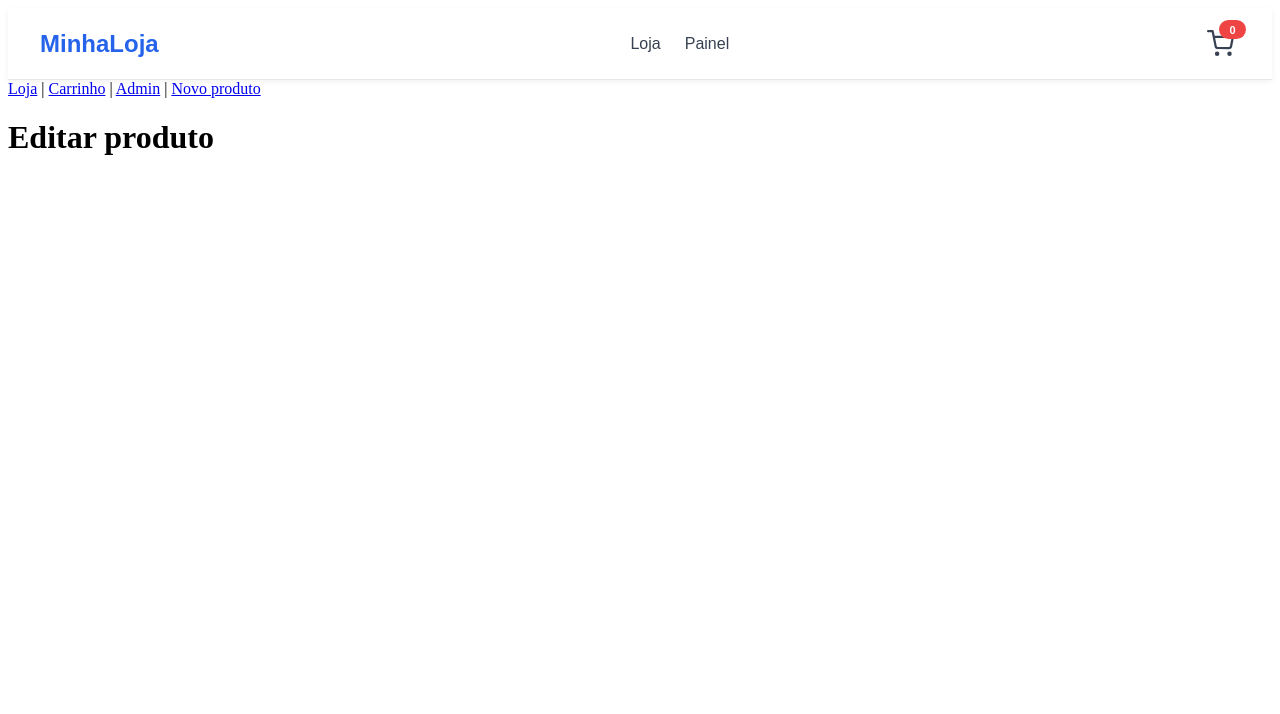
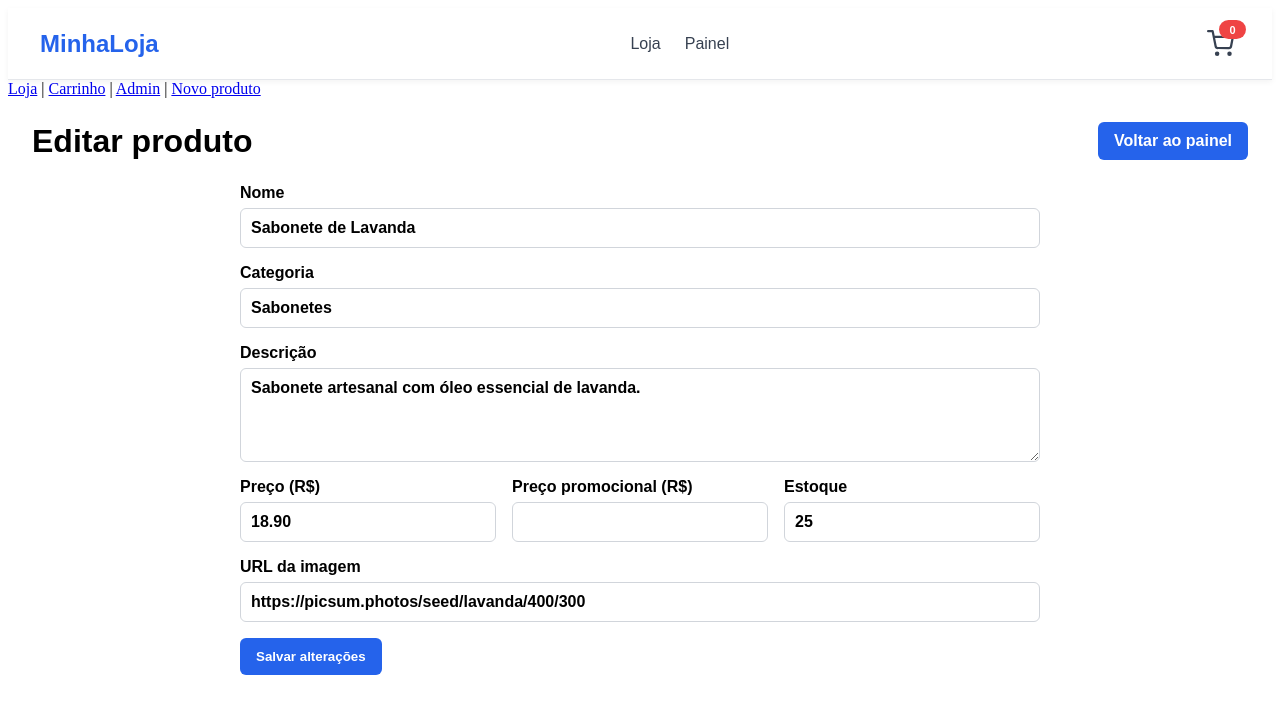
Before and after one commit to manoelamanciio/minhaloja, a React (Vite) app: page /admin/1/editar in a window 1280 px wide. Shown: the top 714 px of the page. Built offline with nearby package versions, Linux system fonts and the light colour scheme; data requests are answered from the project's data file.

Commit message:
Adiciona requisito funcional: editar produto e criterio de aceite: alterar o estoque para 0 o selo 'esgotado' aparecer na vitrine

```diff
--- a/src/App.jsx
+++ b/src/App.jsx
@@ -10,6 +10,7 @@ import Loja from './paginas/Loja';
 import Carrinho from './paginas/Carrinho';
 import Admin from './paginas/Admin';
 import NovoProduto from './paginas/Admin/NovoProduto';
+import EditarProduto from './paginas/Admin/EditarProduto';
 import MenuNavegacao from "./componentes/ProdutoCard/MenuNavegacao";
 import { useState } from "react";
 
@@ -129,10 +130,7 @@ export default function App() {
         <Route path="/admin/novo" element={<NovoProduto />} />
 
         {/* Edição de produto */}
-        <Route
-          path="/admin/:id/editar"
-          element={<PaginaProvisoria titulo="Editar produto" />}
-        />
+        <Route path="/admin/:id/editar" element={<EditarProduto />} />
 
         {/* Qualquer rota não definida */}
         <Route path="*" element={<NaoEncontrado />} />
--- /dev/null
+++ b/src/paginas/Admin/EditarProduto.jsx
@@ -0,0 +1,170 @@
+import { useEffect, useState } from "react";
+import { Link, useNavigate, useParams } from "react-router-dom";
+import "./estilos.css";
+
+const API_URL = "http://localhost:3000/products";
+
+function EditarProduto() {
+  const { id } = useParams();
+  const navigate = useNavigate();
+  const [formulario, setFormulario] = useState(null);
+  const [carregando, setCarregando] = useState(true);
+  const [salvando, setSalvando] = useState(false);
+  const [erro, setErro] = useState("");
+  const [tentativa, setTentativa] = useState(0);
+
+  useEffect(() => {
+    const controller = new AbortController();
+
+    async function buscarProduto() {
+      setCarregando(true);
+      setErro("");
+      try {
+        const resposta = await fetch(`${API_URL}/${id}`, {
+          signal: controller.signal,
+        });
+        if (!resposta.ok) throw new Error("Não foi possível carregar o produto.");
+
+        const produto = await resposta.json();
+        setFormulario({
+          name: produto.name || "",
+          category: produto.category || "",
+          description: produto.description || "",
+          price: ((Number(produto.price) || 0) / 100).toFixed(2),
+          promoPrice: Number.isFinite(produto.promoPrice)
+            ? (produto.promoPrice / 100).toFixed(2)
+            : "",
+          stock: String(Number(produto.stock) || 0),
+          image: produto.image || "",
+        });
+      } catch (error) {
+        if (error.name !== "AbortError") {
+          setErro(error.message);
+        }
+      } finally {
+        if (!controller.signal.aborted) setCarregando(false);
+      }
+    }
+
+    buscarProduto();
+    return () => controller.abort();
+  }, [id, tentativa]);
+
+  const atualizarCampo = (evento) => {
+    const { name, value } = evento.target;
+    setFormulario((atual) => ({ ...atual, [name]: value }));
+  };
+
+  const salvarProduto = async (evento) => {
+    evento.preventDefault();
+    setErro("");
+
+    const preco = Math.round(Number(formulario.price.replace(",", ".")) * 100);
+    const estoque = Number.parseInt(formulario.stock, 10);
+    const promoTexto = formulario.promoPrice.trim();
+    const precoPromocional = promoTexto
+      ? Math.round(Number(promoTexto.replace(",", ".")) * 100)
+      : null;
+
+    if (!formulario.name.trim() || !Number.isFinite(preco) || preco < 0 ||
+        !Number.isInteger(estoque) || estoque < 0) {
+      setErro("Preencha nome, preço válido e estoque válido.");
+      return;
+    }
+    if (precoPromocional !== null && (!Number.isFinite(precoPromocional) || precoPromocional < 0)) {
+      setErro("Informe um preço promocional válido.");
+      return;
+    }
+
+    const alteracoes = {
+      name: formulario.name.trim(),
+      category: formulario.category.trim(),
+      description: formulario.description.trim(),
+      price: preco,
+      promoPrice: precoPromocional,
+      stock: estoque,
+      image: formulario.image.trim(),
+    };
+
+    setSalvando(true);
+    try {
+      const resposta = await fetch(`${API_URL}/${id}`, {
+        method: "PATCH",
+        headers: { "Content-Type": "application/json" },
+        body: JSON.stringify(alteracoes),
+      });
+      if (!resposta.ok) throw new Error("Não foi possível salvar as alterações.");
+      navigate("/", { replace: true });
+    } catch (error) {
+      setErro(error.message);
+    } finally {
+      setSalvando(false);
+    }
+  };
+
+  return (
+    <main className="admin-produtos">
+      <div className="admin-produtos__cabecalho">
+        <h1>Editar produto</h1>
+        <Link className="admin-produtos__novo" to="/admin">Voltar ao painel</Link>
+      </div>
+
+      {carregando && <p className="mensagem">Carregando...</p>}
+
+      {!carregando && erro && !formulario && (
+        <div className="admin-produtos__erro">
+          <p className="mensagem erro">{erro}</p>
+          <button
+            className="admin-produtos__tentar"
+            type="button"
+            onClick={() => setTentativa((valor) => valor + 1)}
+          >
+            Tentar novamente
+          </button>
+        </div>
+      )}
+
+      {!carregando && formulario && (
+        <form className="produto-formulario" onSubmit={salvarProduto}>
+          <label>
+            Nome
+            <input name="name" value={formulario.name} onChange={atualizarCampo} required />
+          </label>
+          <label>
+            Categoria
+            <input name="category" value={formulario.category} onChange={atualizarCampo} />
+          </label>
+          <label>
+            Descrição
+            <textarea name="description" value={formulario.description} onChange={atualizarCampo} rows="4" />
+          </label>
+          <div className="produto-formulario__linha">
+            <label>
+              Preço (R$)
+              <input name="price" type="number" min="0" step="0.01" value={formulario.price} onChange={atualizarCampo} required />
+            </label>
+            <label>
+              Preço promocional (R$)
+              <input name="promoPrice" type="number" min="0" step="0.01" value={formulario.promoPrice} onChange={atualizarCampo} />
+            </label>
+            <label>
+              Estoque
+              <input name="stock" type="number" min="0" step="1" value={formulario.stock} onChange={atualizarCampo} required />
+            </label>
+          </div>
+          <label>
+            URL da imagem
+            <input name="image" type="url" value={formulario.image} onChange={atualizarCampo} />
+          </label>
+
+          {erro && <p className="mensagem erro">{erro}</p>}
+          <button className="produto-formulario__salvar" type="submit" disabled={salvando}>
+            {salvando ? "Salvando..." : "Salvar alterações"}
+          </button>
+        </form>
+      )}
+    </main>
+  );
+}
+
+export default EditarProduto;
```
